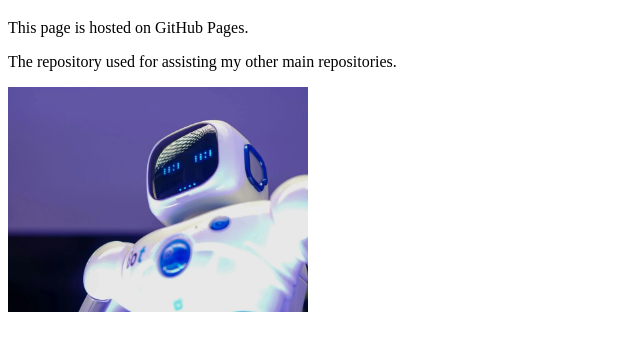
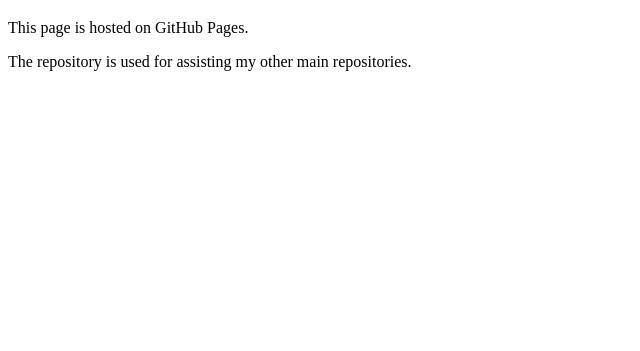
Before and after one commit to SOMOSTRO/Hosted, a plain HTML site: page index.html in a window 1280 px wide. Shown: the part 61-412 px from the top of the page, without its empty margins (0-640 px from the left). Drawn offline with Linux system fonts and the light colour scheme.

Commit message:
update index.html

```diff
--- a/index.html
+++ b/index.html
@@ -8,7 +8,6 @@
 <body>
     <h1>Welcome to My Hosted Page!</h1>
     <p>This page is hosted on GitHub Pages.</p>
-    <p>The repository used for assisting my other main repositories.</p>
-    <img src="Bot_image.webp" width="300" alt="My Image">
+    <p>The repository is used for assisting my other main repositories.</p>
 </body>
 </html>
```
